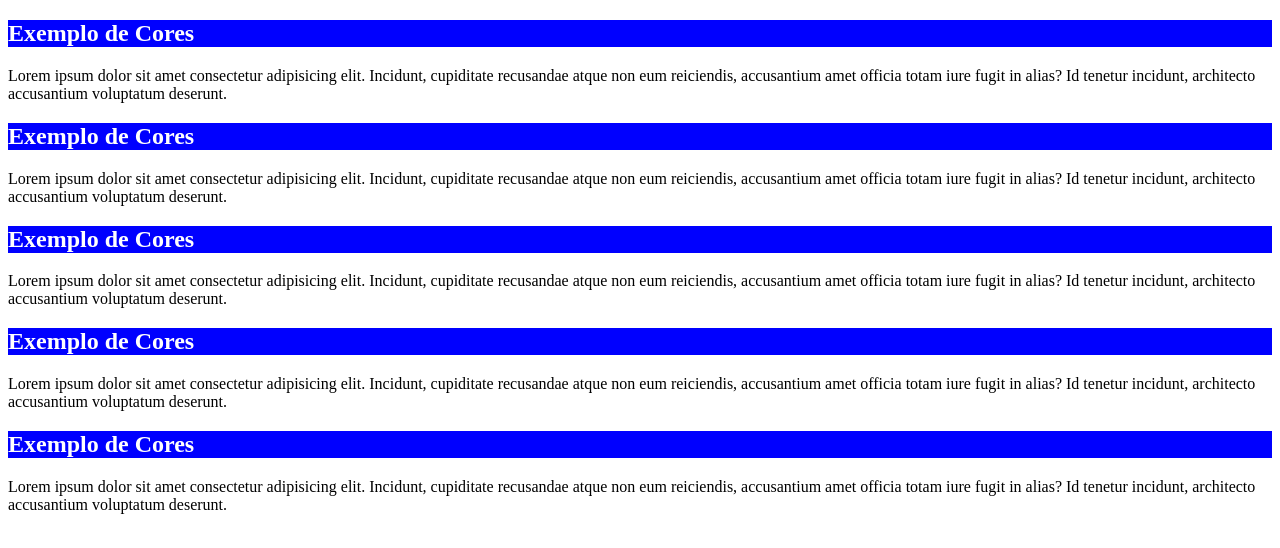
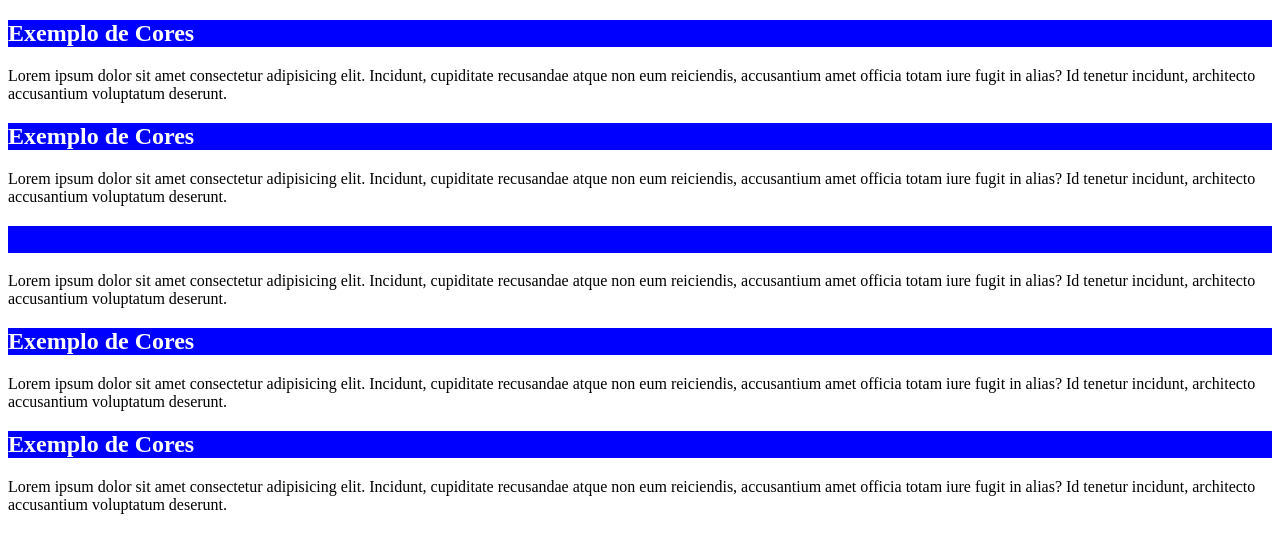
Before and after one commit to Gabrielzro/html-css, a plain HTML site: page exercicios/ex016/cor01.html in a window 1280 px wide. Drawn offline with Linux system fonts and the light colour scheme.

Commit message:
Update cor01.html

```diff
--- a/exercicios/ex016/cor01.html
+++ b/exercicios/ex016/cor01.html
@@ -17,7 +17,7 @@
     <p>Lorem ipsum dolor sit amet consectetur adipisicing elit. Incidunt, cupiditate recusandae atque non eum reiciendis, accusantium amet officia totam iure fugit in alias? Id tenetur incidunt, architecto accusantium voluptatum deserunt.</p>
 
     <!--Representação em RGB (Red, Green, Blue)-->
-    <h2 style="background-color: rgb(00, 00, 255); color: rgb(255, 255, 255">Exemplo de Cores</h2>
+    <h2 style="background-color: rgb(00, 00, 255); color: rgb(255, 255, 255, 0);"> Exemplo de Cores </h2>
     <p>Lorem ipsum dolor sit amet consectetur adipisicing elit. Incidunt, cupiditate recusandae atque non eum reiciendis, accusantium amet officia totam iure fugit in alias? Id tenetur incidunt, architecto accusantium voluptatum deserunt.</p>
 
     <!--Representação por HSL (Hue, Sturation, Luminosity)-->
```
